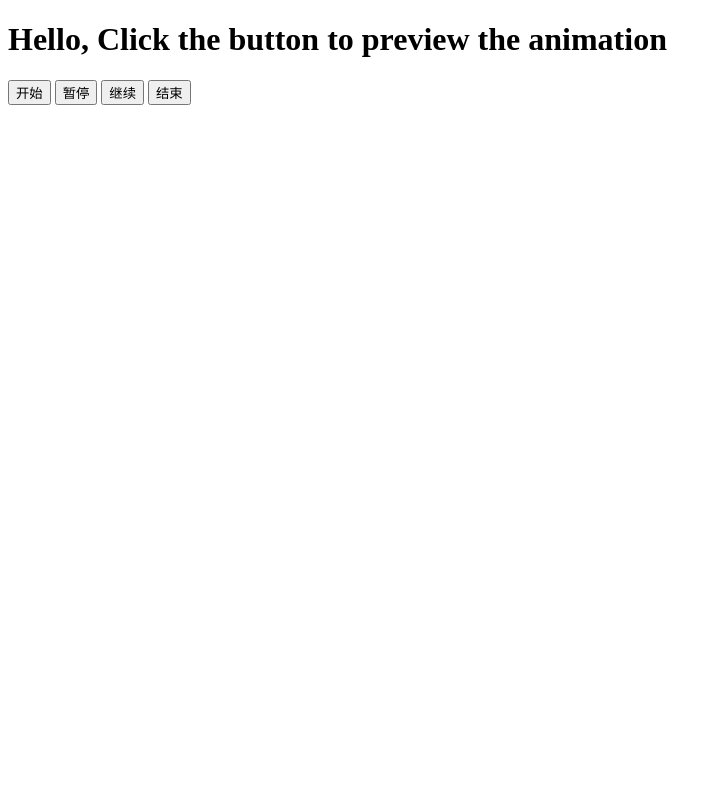
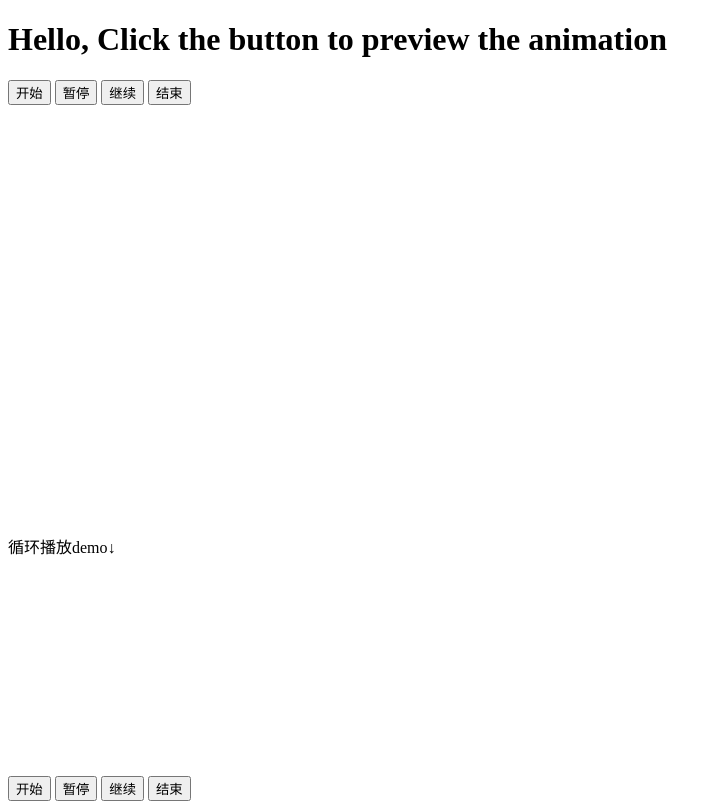
Before and after one commit to liwens/sequencePlayerDemo, a website built with Vite: page index.html in a window 1280 px wide. Shown: the whole page, without its empty margins (0-722 px from the left). Built offline with nearby package versions, Linux system fonts and the light colour scheme.

Commit message:
feat：add demo2 and walk resourceimg

```diff
--- a/index.html
+++ b/index.html
@@ -5,6 +5,7 @@
     <title>My TypeScript + HTML Project</title>
   </head>
   <body>
+    <div>
       <div id="app"></div>
       <button id="start">开始</button>
       <button id="pause">暂停</button>
@@ -13,5 +14,14 @@
       <div></div>
       <canvas id="sequenceCanvas" width="360" height="425"></canvas>
       <script src="./src/main.ts" type="module"></script>
+    </div>
+    <div>
+      <div>循环播放demo↓</div>
+      <button id="start2">开始</button>
+      <button id="pause2">暂停</button>
+      <button id="continue2">继续</button>
+      <button id="stop2">结束</button>
+      <canvas id="sequenceCanvas2" width="240" height="236"></canvas>
+    </div>
   </body>
 </html>
--- /dev/null
+++ b/src/assets/spritesheet_walk.json
@@ -0,0 +1,212 @@
+{
+	"meta": {
+		"image": "spritesheet.png",
+		"size": {
+			"w": 2040,
+			"h": 1888
+		},
+		"scale": "1"
+	},
+	"frames": {
+		"Walk0.png": {
+			"frame": {
+				"x": 0,
+				"y": 0,
+				"w": 680,
+				"h": 472
+			},
+			"rotated": false,
+			"trimmed": false,
+			"spriteSourceSize": {
+				"x": 0,
+				"y": 0,
+				"w": 680,
+				"h": 472
+			},
+			"sourceSize": {
+				"w": 680,
+				"h": 472
+			}
+		},
+		"Walk1.png": {
+			"frame": {
+				"x": 680,
+				"y": 0,
+				"w": 680,
+				"h": 472
+			},
+			"rotated": false,
+			"trimmed": false,
+			"spriteSourceSize": {
+				"x": 0,
+				"y": 0,
+				"w": 680,
+				"h": 472
+			},
+			"sourceSize": {
+				"w": 680,
+				"h": 472
+			}
+		},
+		"Walk2.png": {
+			"frame": {
+				"x": 0,
+				"y": 472,
+				"w": 680,
+				"h": 472
+			},
+			"rotated": false,
+			"trimmed": false,
+			"spriteSourceSize": {
+				"x": 0,
+				"y": 0,
+				"w": 680,
+				"h": 472
+			},
+			"sourceSize": {
+				"w": 680,
+				"h": 472
+			}
+		},
+		"Walk3.png": {
+			"frame": {
+				"x": 680,
+				"y": 472,
+				"w": 680,
+				"h": 472
+			},
+			"rotated": false,
+			"trimmed": false,
+			"spriteSourceSize": {
+				"x": 0,
+				"y": 0,
+				"w": 680,
+				"h": 472
+			},
+			"sourceSize": {
+				"w": 680,
+				"h": 472
+			}
+		},
+		"Walk4.png": {
+			"frame": {
+				"x": 1360,
+				"y": 0,
+				"w": 680,
+				"h": 472
+			},
+			"rotated": false,
+			"trimmed": false,
+			"spriteSourceSize": {
+				"x": 0,
+				"y": 0,
+				"w": 680,
+				"h": 472
+			},
+			"sourceSize": {
+				"w": 680,
+				"h": 472
+			}
+		},
+		"Walk5.png": {
+			"frame": {
+				"x": 1360,
+				"y": 472,
+				"w": 680,
+				"h": 472
+			},
+			"rotated": false,
+			"trimmed": false,
+			"spriteSourceSize": {
+				"x": 0,
+				"y": 0,
+				"w": 680,
+				"h": 472
+			},
+			"sourceSize": {
+				"w": 680,
+				"h": 472
+			}
+		},
+		"Walk6.png": {
+			"frame": {
+				"x": 0,
+				"y": 944,
+				"w": 680,
+				"h": 472
+			},
+			"rotated": false,
+			"trimmed": false,
+			"spriteSourceSize": {
+				"x": 0,
+				"y": 0,
+				"w": 680,
+				"h": 472
+			},
+			"sourceSize": {
+				"w": 680,
+				"h": 472
+			}
+		},
+		"Walk7.png": {
+			"frame": {
+				"x": 680,
+				"y": 944,
+				"w": 680,
+				"h": 472
+			},
+			"rotated": false,
+			"trimmed": false,
+			"spriteSourceSize": {
+				"x": 0,
+				"y": 0,
+				"w": 680,
+				"h": 472
+			},
+			"sourceSize": {
+				"w": 680,
+				"h": 472
+			}
+		},
+		"Walk8.png": {
+			"frame": {
+				"x": 1360,
+				"y": 944,
+				"w": 680,
+				"h": 472
+			},
+			"rotated": false,
+			"trimmed": false,
+			"spriteSourceSize": {
+				"x": 0,
+				"y": 0,
+				"w": 680,
+				"h": 472
+			},
+			"sourceSize": {
+				"w": 680,
+				"h": 472
+			}
+		},
+		"Walk9.png": {
+			"frame": {
+				"x": 0,
+				"y": 1416,
+				"w": 680,
+				"h": 472
+			},
+			"rotated": false,
+			"trimmed": false,
+			"spriteSourceSize": {
+				"x": 0,
+				"y": 0,
+				"w": 680,
+				"h": 472
+			},
+			"sourceSize": {
+				"w": 680,
+				"h": 472
+			}
+		}
+	}
+}
--- a/src/main.ts
+++ b/src/main.ts
@@ -2,6 +2,9 @@ import SequencePlayer, { IOptions } from "./sequencePlayer";
 import sequenceJSON from './assets/spritesheetJSON.json'
 // @ts-ignore
 import sequenceIMG from './assets/spritesheet.png'
+import sequenceWalkJSON from './assets/spritesheet_walk.json'
+// @ts-ignore
+import sequenceIMGWalk from './assets/spritesheet_walk.png'
 import { imageLoader } from './imageLoader'
 
 const app = document.getElementById("app");
@@ -50,4 +53,52 @@ if (app) {
         sequencePlayer.stop()
     })
 
+
+
 })();
+
+
+(function () {
+    let startBtn = document.querySelector('#start2')
+    let pauseBtn = document.querySelector('#pause2')
+    let continueBtn = document.querySelector('#continue2')
+    let stopBtn = document.querySelector('#stop2')
+    let sequencePlayer: SequencePlayer
+
+    imageLoader(sequenceIMGWalk).then(img => {
+        sequencePlayer = new SequencePlayer({
+            canvasId: "sequenceCanvas2",
+            sequenceJSON: sequenceWalkJSON as unknown as IOptions['sequenceJSON'],
+            sequenceIMG: img,
+            time: 1000,
+            onFinish: () => {
+                // 循环播放
+                sequencePlayer.start()
+            },
+            prefixName: 'Walk'
+        })
+    })
+
+    startBtn?.addEventListener('click', function () {
+        console.log('点击开始');
+        sequencePlayer.start()
+    })
+
+    pauseBtn?.addEventListener('click', function () {
+        console.log('点击暂停');
+        sequencePlayer.pause()
+    })
+
+    continueBtn?.addEventListener('click', function () {
+        console.log('点击继续');
+        sequencePlayer.continue()
+    })
+
+    stopBtn?.addEventListener('click', function () {
+        console.log('点击结束');
+        sequencePlayer.stop()
+    })
+
+
+
+})();
--- a/src/sequencePlayer.ts
+++ b/src/sequencePlayer.ts
@@ -67,7 +67,6 @@ export default class SequencePlayer {
         this.context = this.canvas.getContext("2d") as CanvasRenderingContext2D
         this.onFinish = onFinish
         this.prefixName = prefixName
-
         this.initPlayer(sequenceJSON, sequenceIMG)
 
 
@@ -78,8 +77,8 @@ export default class SequencePlayer {
         this.sequenceIndex = Object.keys(frames).length;
         for (var i = 0; i < this.sequenceIndex; i++) {
             // 根据图片命名读取数据，“prefixName”可以根据序列帧实际名称由外部传入
+            // 另外图片命名请以下标0开始,否则会报错
             const item = frames[`${this.prefixName}${i}.png`]
-
             const canvas = document.createElement('canvas');
             canvas.width = item.sourceSize.w
             canvas.height = item.sourceSize.h
```
Also changed, not shown: src/assets/spritesheet.json (added, +89 -0 lines), README.md, src/assets/spritesheet_walk.png (added), walk_resourse_img/Walk0.png (added), walk_resourse_img/Walk1.png (added), walk_resourse_img/Walk2.png (added), walk_resourse_img/Walk3.png (added), walk_resourse_img/Walk4.png (added), walk_resourse_img/Walk5.png (added), walk_resourse_img/Walk6.png (added), walk_resourse_img/Walk7.png (added), walk_resourse_img/Walk8.png (added), walk_resourse_img/Walk9.png (added). Lines whose indentation alone changed are shown as unchanged.
